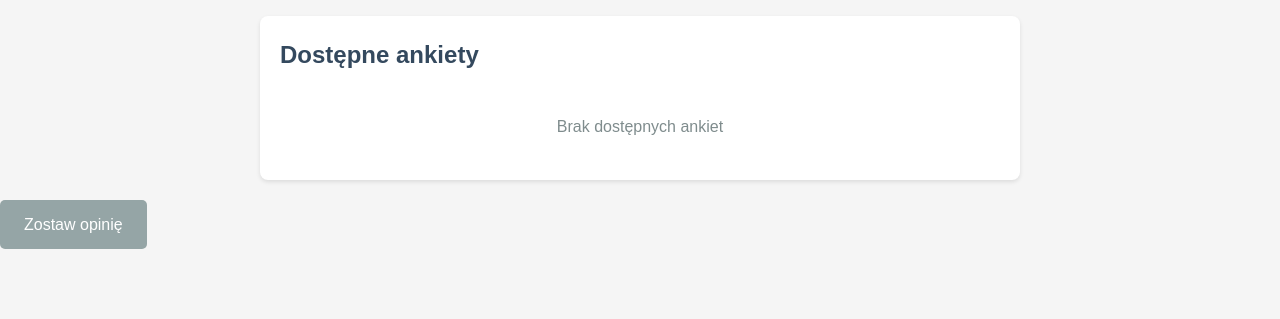
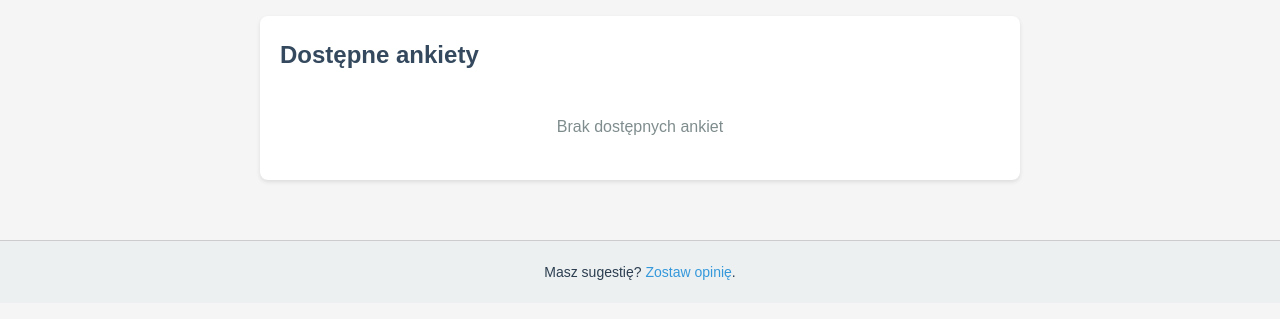
Before and after one commit to wr34876/ankieter, a Flask app: page / in a window 1280 px wide. Shown: the part 175-494 px from the top of the page. Run offline with Flask 3, Linux system fonts and the light colour scheme; data that the repository does not hold is empty.

Commit message:
Add link to feedback

```diff
--- a/app/static/style.css
+++ b/app/static/style.css
@@ -182,3 +182,20 @@ h2 {
     text-align: center;
     margin-top: 20px;
 }
+
+.footer {
+    text-align: center;
+    padding: 20px;
+    background-color: #ecf0f1;
+    color: #2c3e50;
+    font-size: 14px;
+    margin-top: 40px;
+    border-top: 1px solid #ccc;
+}
+.footer a {
+    color: #3498db;
+    text-decoration: none;
+}
+.footer a:hover {
+    text-decoration: underline;
+}
--- a/app/templates/index.html
+++ b/app/templates/index.html
@@ -32,7 +32,8 @@
         </div>
     </div>
 </body>
-<footer>
-    <a href="{{ url_for('main.feedback') }}" class="button-secondary">Zostaw opinię</a>
+<footer class="footer">
+    <p>Masz sugestię? <a href="{{ url_for('main.feedback') }}">Zostaw opinię</a>.</p>
 </footer>
+
 </html>
```
